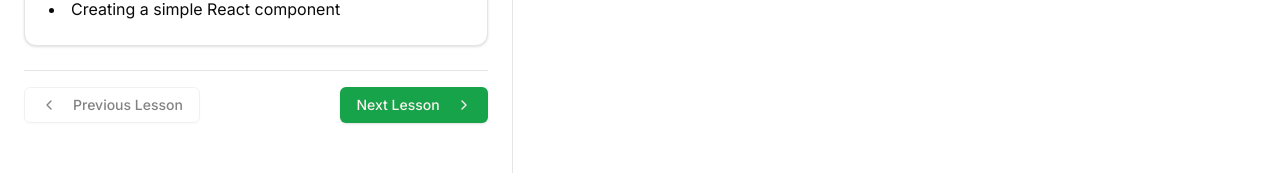
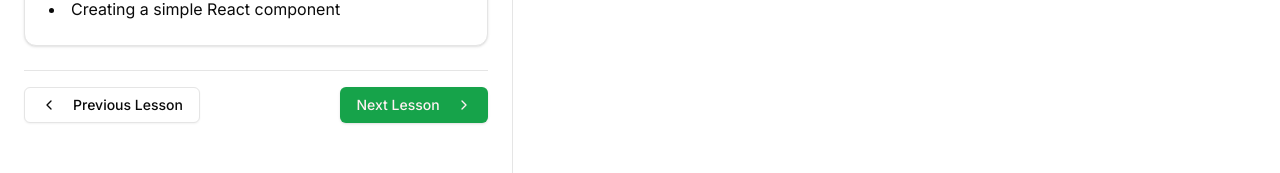
Before and after one commit to MoPaMo/cobolds, a Next.js app: page /learn/1 in a window 1280 px wide. Shown: the part 295-468 px from the top of the page. Built offline with nearby package versions, Linux system fonts and the light colour scheme.

Commit message:
Add navigation links for previous and next lessons in LessonContent component

```diff
--- a/components/lesson-content.jsx
+++ b/components/lesson-content.jsx
@@ -8,8 +8,13 @@ import {
   CardTitle,
 } from "@/components/ui/card";
 import { ChevronLeft, ChevronRight } from "lucide-react";
-
-export function LessonContent({ keyTakeaways, children }) {
+import Link from "next/link";
+export function LessonContent({
+  keyTakeaways,
+  children,
+  nextLesson,
+  prevLesson,
+}) {
   return (
     <div className="p-6 space-y-6">
       <div className="prose prose-zinc dark:prose-invert max-w-none">
@@ -33,14 +38,32 @@ export function LessonContent({ keyTakeaways, children }) {
       </Card>
 
       <div className="flex items-center justify-between pt-4 border-t">
+        {(prevLesson && (
+          <Link href={`/learn/${prevLesson.id}`}>
+            <Button variant="outline">
+              <ChevronLeft className="mr-2 h-4 w-4" />
+              Previous Lesson
+            </Button>
+          </Link>
+        )) || (
           <Button variant="outline" disabled>
             <ChevronLeft className="mr-2 h-4 w-4" />
             Previous Lesson
           </Button>
+        )}
+        {(nextLesson && (
+          <Link href={`/learn/${nextLesson.id}`}>
             <Button>
               Next Lesson
               <ChevronRight className="ml-2 h-4 w-4" />
             </Button>
+          </Link>
+        )) || (
+          <Button disabled>
+            Next Lesson
+            <ChevronRight className="ml-2 h-4 w-4" />
+          </Button>
+        )}
       </div>
     </div>
   );
```
Lines whose indentation alone changed are shown as unchanged.
